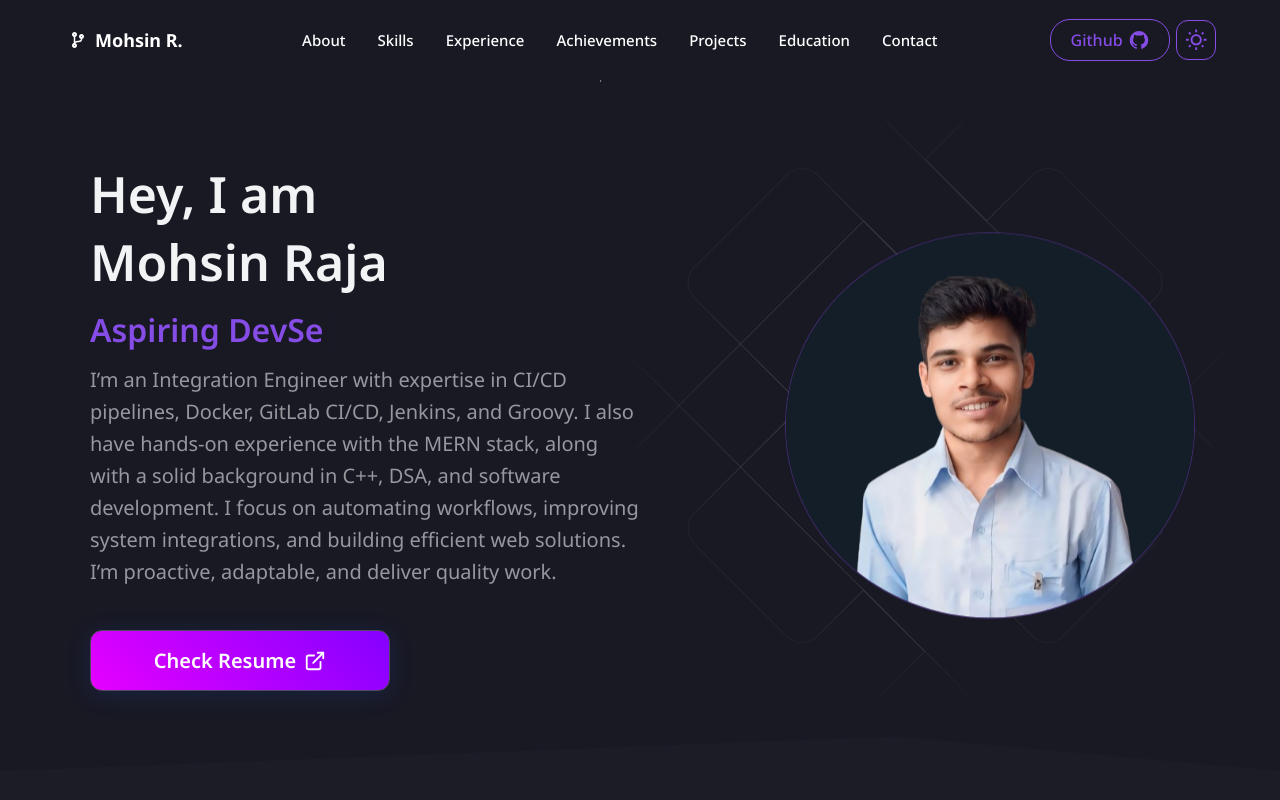
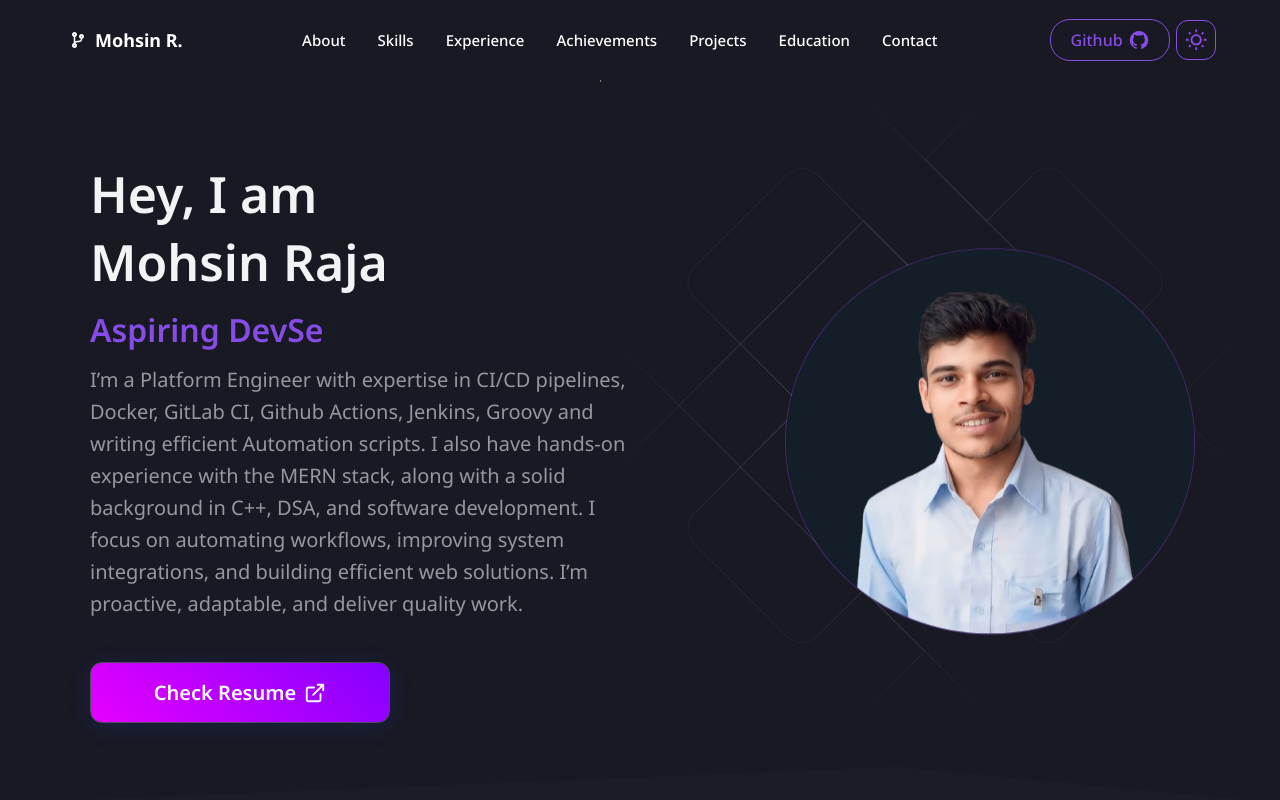
Before and after one commit to MohsinKing2002/mohsin-portfolio, a React (Create React App) app: page / in a window 1280 px wide. Shown: the top 800 px of the page. Built offline with nearby package versions, Linux system fonts and the light colour scheme.

Commit message:
Integrate Github CI
* add github ci for

* add github ci for

```diff
--- a/src/data/constants.js
+++ b/src/data/constants.js
@@ -7,7 +7,7 @@ export const Bio = {
     "C++ Programmer",
   ],
   description:
-    "I’m an Integration Engineer with expertise in CI/CD pipelines, Docker, GitLab CI/CD, Jenkins, and Groovy. I also have hands-on experience with the MERN stack, along with a solid background in C++, DSA, and software development. I focus on automating workflows, improving system integrations, and building efficient web solutions. I’m proactive, adaptable, and deliver quality work.",
+    "I’m a Platform Engineer with expertise in CI/CD pipelines, Docker, GitLab CI, Github Actions, Jenkins, Groovy and writing efficient Automation scripts. I also have hands-on experience with the MERN stack, along with a solid background in C++, DSA, and software development. I focus on automating workflows, improving system integrations, and building efficient web solutions. I’m proactive, adaptable, and deliver quality work.",
   resume:
     "https://drive.google.com/file/d/13uNoXbRYTVMGP3m19b7pA8A6wlcmJfe_/view?usp=sharing",
   linkedin: "https://www.linkedin.com/in/md-mohsin-raja-628370244/",
```
